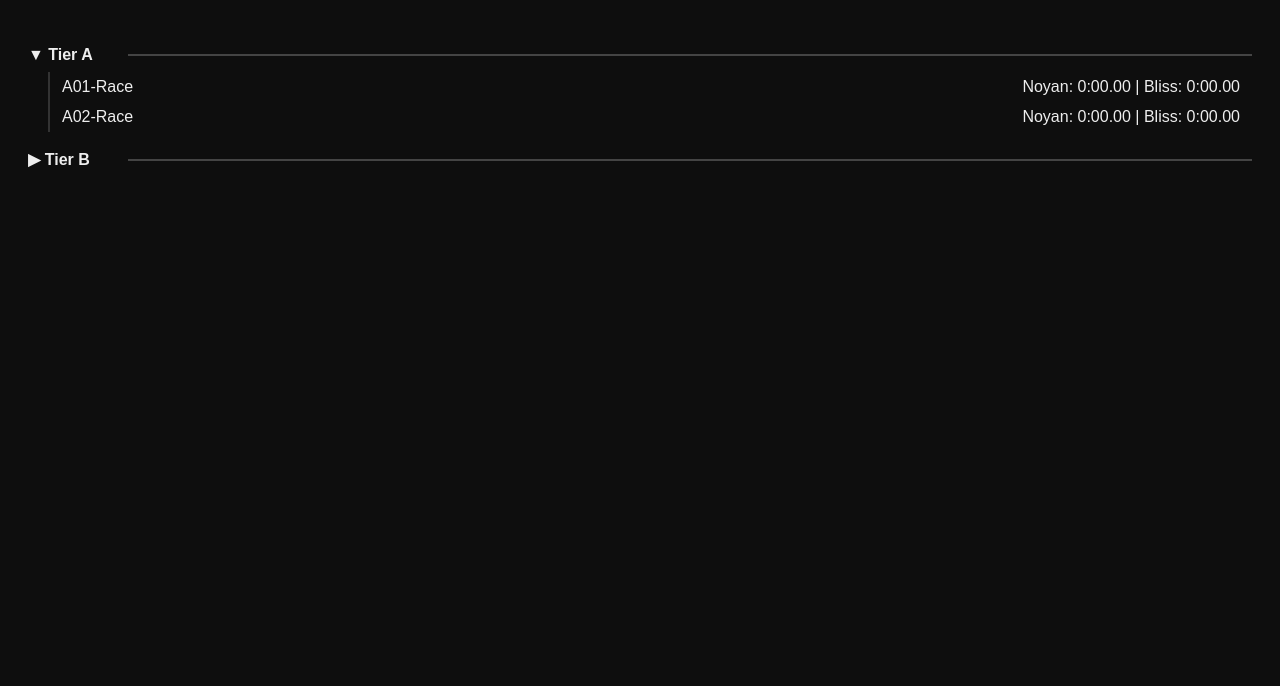
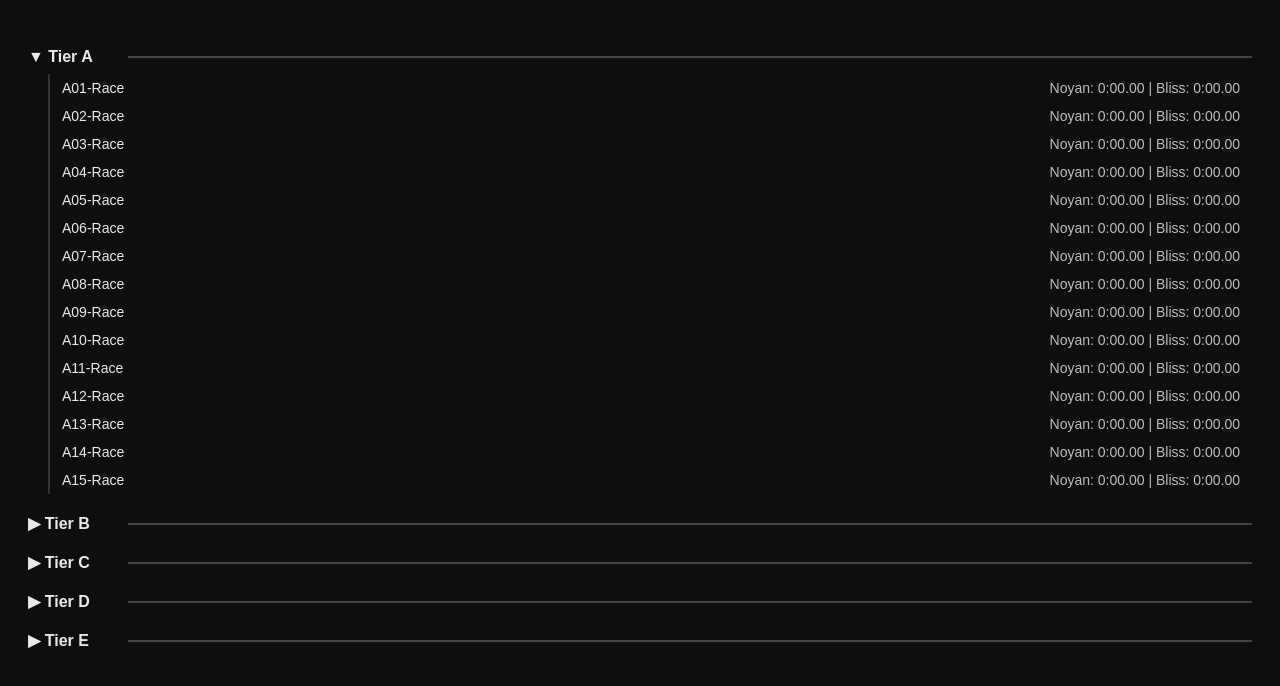
Before and after one commit to NoyanWantsToGameToday/tmnfracethingsomethingidk, a plain HTML site: page index.html in a window 1280 px wide. Drawn offline with Linux system fonts and the light colour scheme.

Commit message:
Update index.html

```diff
--- a/index.html
+++ b/index.html
@@ -6,9 +6,9 @@
 
 <style>
   body {
+    background: #0e0e0e;
+    color: #eaeaea;
     font-family: Arial, sans-serif;
-      background: #0e0e0e;
-      color: #eee;
     padding: 20px;
   }
 
@@ -16,12 +16,11 @@
     display: flex;
     align-items: center;
     cursor: pointer;
-      margin: 18px 0 8px;
+    margin: 20px 0 8px;
   }
 
   .tier-header span {
     font-weight: bold;
-      font-size: 16px;
     min-width: 90px;
   }
 
@@ -33,32 +32,66 @@
   }
 
   .track {
+    margin-left: 20px;
     padding: 6px 12px;
-      margin-left: 20px;
     border-left: 2px solid #333;
     display: flex;
     justify-content: space-between;
+    font-size: 14px;
+  }
+
+  .track:hover {
+    background: #1a1a1a;
+  }
+
+  .records {
+    opacity: 0.8;
   }
 </style>
 </head>
 
 <body>
-
 <div id="app"></div>
 
 <script>
 const data = {
-    players: ["Noyan", "Bliss"],
-    tracks: [
-      { type: "tier", id: "A", collapsed: false },
+  "players": ["Noyan", "Bliss"],
+  "tracks": [
+    { "type": "tier", "id": "A", "collapsed": false },
+    ...Array.from({length:15},(_,i)=>({
+      name:`A${String(i+1).padStart(2,"0")}-Race`,
+      tier:"A",
+      records:{Noyan:"0:00.00",Bliss:"0:00.00"}
+    })),
 
-      { name: "A01-Race", tier: "A", records: { Noyan: "0:00.00", Bliss: "0:00.00" } },
-      { name: "A02-Race", tier: "A", records: { Noyan: "0:00.00", Bliss: "0:00.00" } },
+    { "type": "tier", "id": "B", "collapsed": true },
+    ...Array.from({length:15},(_,i)=>({
+      name:`B${String(i+1).padStart(2,"0")}-Race`,
+      tier:"B",
+      records:{Noyan:"0:00.00",Bliss:"0:00.00"}
+    })),
 
-      { type: "tier", id: "B", collapsed: true },
+    { "type": "tier", "id": "C", "collapsed": true },
+    ...Array.from({length:15},(_,i)=>({
+      name:`C${String(i+1).padStart(2,"0")}-Race`,
+      tier:"C",
+      records:{Noyan:"0:00.00",Bliss:"0:00.00"}
+    })),
 
-      { name: "B01-Race", tier: "B", records: { Noyan: "0:00.00", Bliss: "0:00.00" } }
-    ]
+    { "type": "tier", "id": "D", "collapsed": true },
+    ...Array.from({length:15},(_,i)=>({
+      name:`D${String(i+1).padStart(2,"0")}-Race`,
+      tier:"D",
+      records:{Noyan:"0:00.00",Bliss:"0:00.00"}
+    })),
+
+    { "type": "tier", "id": "E", "collapsed": true },
+    ...Array.from({length:5},(_,i)=>({
+      name:`E${String(i+1).padStart(2,"0")}-Race`,
+      tier:"E",
+      records:{Noyan:"0:00.00",Bliss:"0:00.00"}
+    }))
+  ].flat()
 };
 
 const app = document.getElementById("app");
@@ -93,15 +126,13 @@
     track.className = "track";
     track.innerHTML = `
       <div>${item.name}</div>
-        <div>${Object.entries(item.records).map(([p,t]) => `${p}: ${t}`).join(" | ")}</div>
+      <div class="records">Noyan: ${item.records.Noyan} | Bliss: ${item.records.Bliss}</div>
     `;
-
     app.appendChild(track);
   });
 }
 
 render();
 </script>
-
 </body>
 </html>
```
Lines whose indentation alone changed are shown as unchanged.
